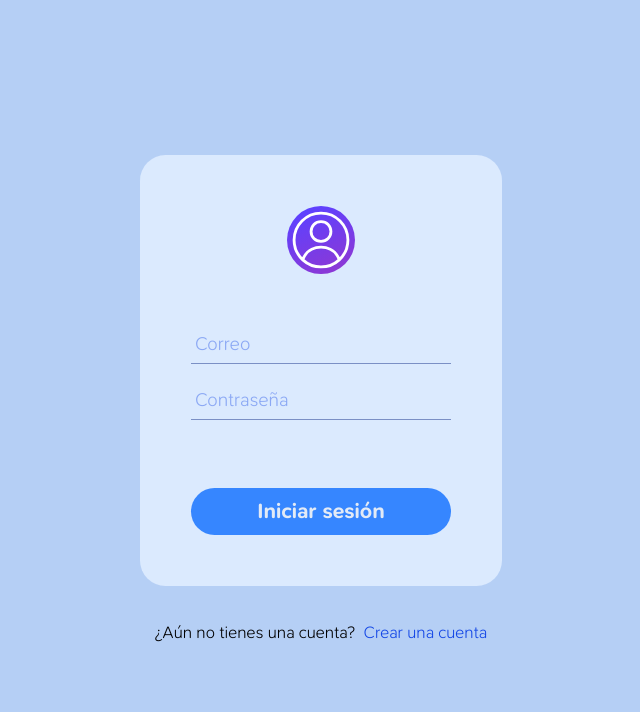
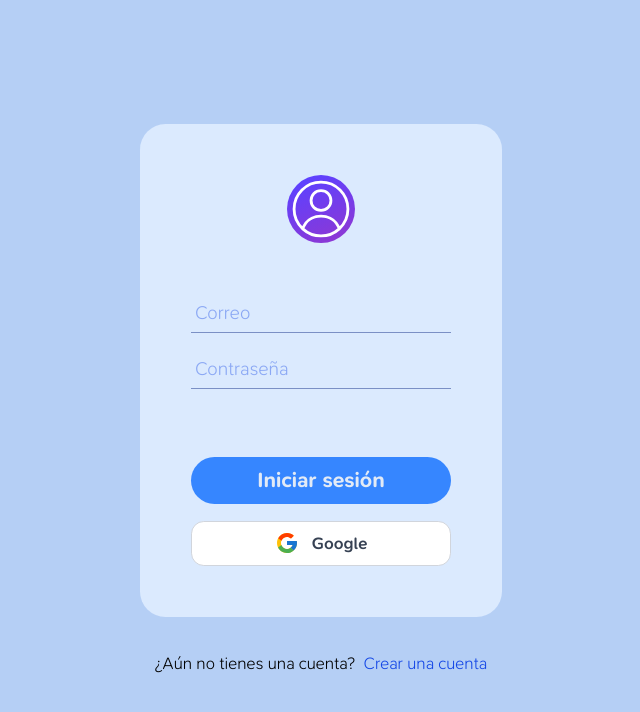
Before and after one commit to Matisalinas23/Agenda_Web, a React (Vite) app: page /login in a window 1280 px wide. Shown: the top 712 px of the page, without its empty margins (319-959 px from the left). Built offline with nearby package versions, Linux system fonts and the light colour scheme.

Commit message:
feat(auth): add Google Login button and icon to login screen

```diff
--- /dev/null
+++ b/src/components/Icons/GoogleIcon.tsx
@@ -0,0 +1,9 @@
+
+export const GoogleIcon = () => (
+    <svg xmlns="http://www.w3.org/2000/svg" width="24" height="24" viewBox="0 0 48 48">
+        <path fill="#FFC107" d="M43.611,20.083H42V20H24v8h11.303c-1.649,4.657-6.08,8-11.303,8c-6.627,0-12-5.373-12-12c0-6.627,5.373-12,12-12c3.059,0,5.842,1.154,7.961,3.039l5.657-5.657C34.046,6.053,29.268,4,24,4C12.954,4,4,12.954,4,24s8.954,20,20,20s20-8.954,20-20C44,22.659,43.862,21.35,43.611,20.083z" />
+        <path fill="#FF3D00" d="M6.306,14.691l6.571,4.819C14.655,15.108,18.961,12,24,12c3.059,0,5.842,1.154,7.961,3.039l5.657-5.657C34.046,6.053,29.268,4,24,4C16.318,4,9.656,8.337,6.306,14.691z" />
+        <path fill="#4CAF50" d="M24,44c5.166,0,9.86-1.977,13.409-5.192l-6.19-5.238C29.211,35.091,26.715,36,24,36c-5.202,0-9.619-3.317-11.283-7.946l-6.522,5.025C9.505,39.556,16.227,44,24,44z" />
+        <path fill="#1976D2" d="M43.611,20.083H42V20H24v8h11.303c-0.792,2.237-2.231,4.166-4.087,5.571c0.001-0.001,0.002-0.001,0.003-0.002l6.19,5.238C36.971,39.205,44,34,44,24C44,22.659,43.862,21.35,43.611,20.083z" />
+    </svg>
+);
--- a/src/screens/login.tsx
+++ b/src/screens/login.tsx
@@ -4,6 +4,7 @@
 import { Link } from "react-router-dom"
 import { ButtonRegister as ButtonLogin } from "../components/Buttons/ButtonAccept"
 import { RegisterLoginUserIcon } from "../components/Icons/RegisterLoginUserIcon"
+import { GoogleIcon } from "../components/Icons/GoogleIcon"
 
 export default function Login() {
     const { formValues, handleChange } = useForm({
@@ -11,7 +12,7 @@
         password: ""
     })
 
-    const { loginUser } = useAuth()
+    const { loginUser, loginWithGoogle } = useAuth()
 
     const handleSubmit = async (e: FormEvent<HTMLFormElement>) => {
         e.preventDefault()
@@ -38,7 +39,18 @@
                     />
                 </div>
 
-                <ButtonLogin type="submit" text="Iniciar sesión" /> {/* This button is a ButtonRegister component used as a ButtonLogin */}
+                <div className="flex flex-col gap-4 w-full">
+                    <ButtonLogin type="submit" text="Iniciar sesión" />
+
+                    <button
+                        type="button"
+                        onClick={loginWithGoogle}
+                        className="flex items-center justify-center gap-3 bg-white text-gray-700 font-semibold py-2 px-4 rounded-xl border border-gray-300 hover:bg-gray-50 transition-colors w-full"
+                    >
+                        <GoogleIcon />
+                        Google
+                    </button>
+                </div>
             </form>
 
             <div className="flex gap-2 dark:text-white">
```
